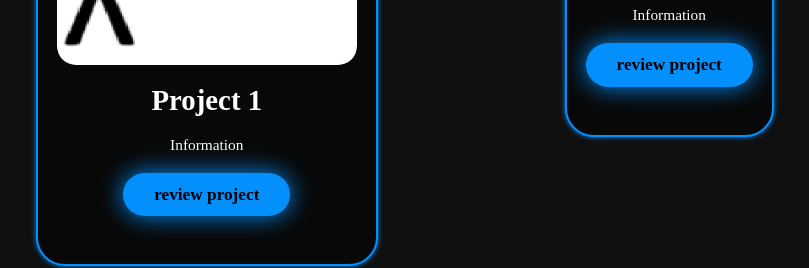
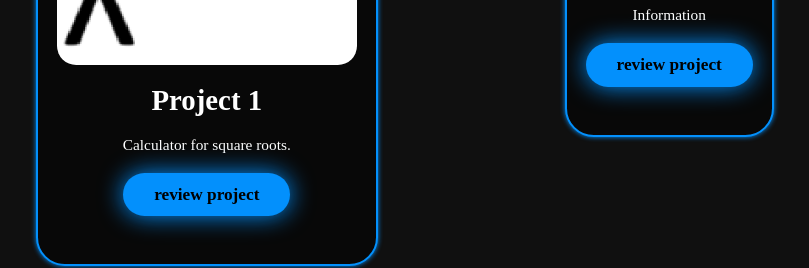
Before and after one commit to maxatschool/maxatschool.github.io, a plain HTML site: page index.html in a window 1280 px wide. Shown: the part 3120-3388 px from the top of the page, without its empty margins (202-1011 px from the left). Drawn offline with nearby package versions, Linux system fonts and the light colour scheme.

Commit message:
Update index.html

```diff
--- a/index.html
+++ b/index.html
@@ -83,7 +83,7 @@
           <img src="REPLACE1.png" alt="">
 
           <h3>Project 1</h3>
-          <p>Information</p>
+          <p>Calculator for square roots.</p>
           <div class="btn">review project</div>
         </div>
 
```
